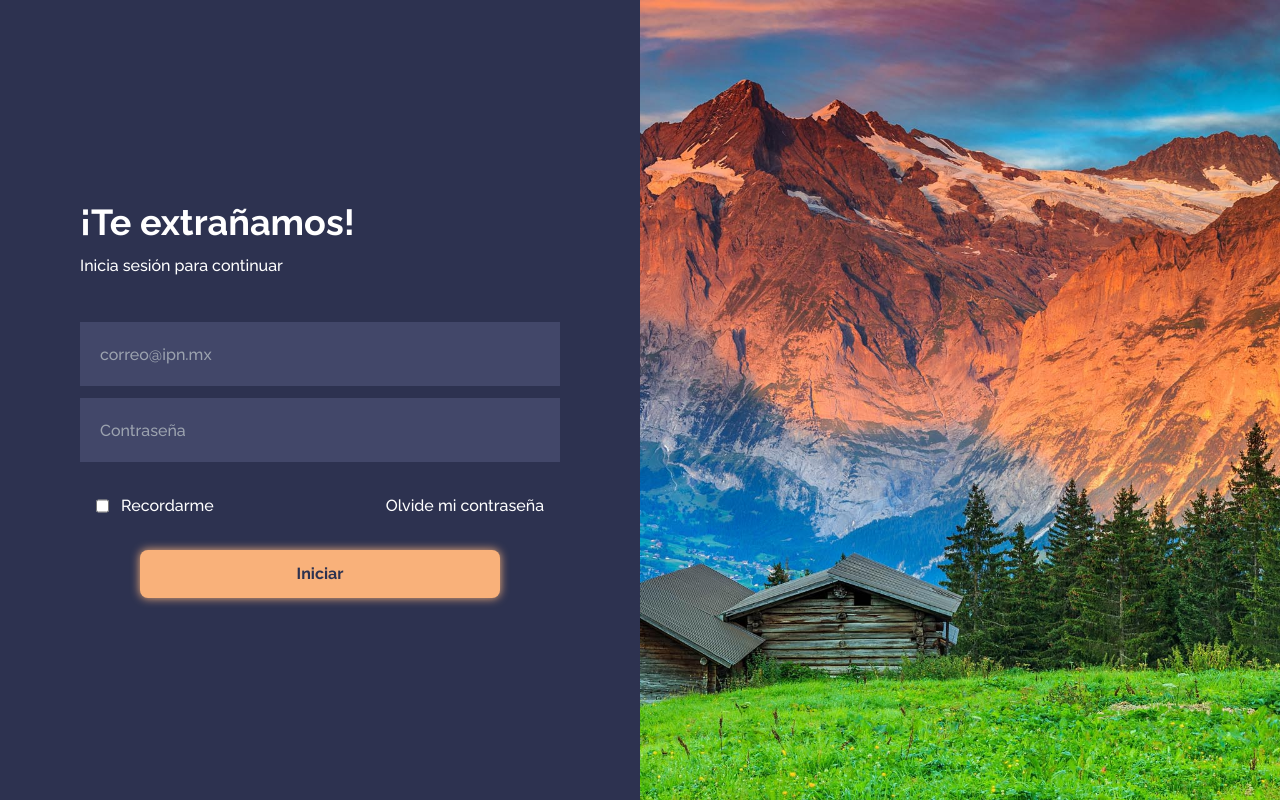
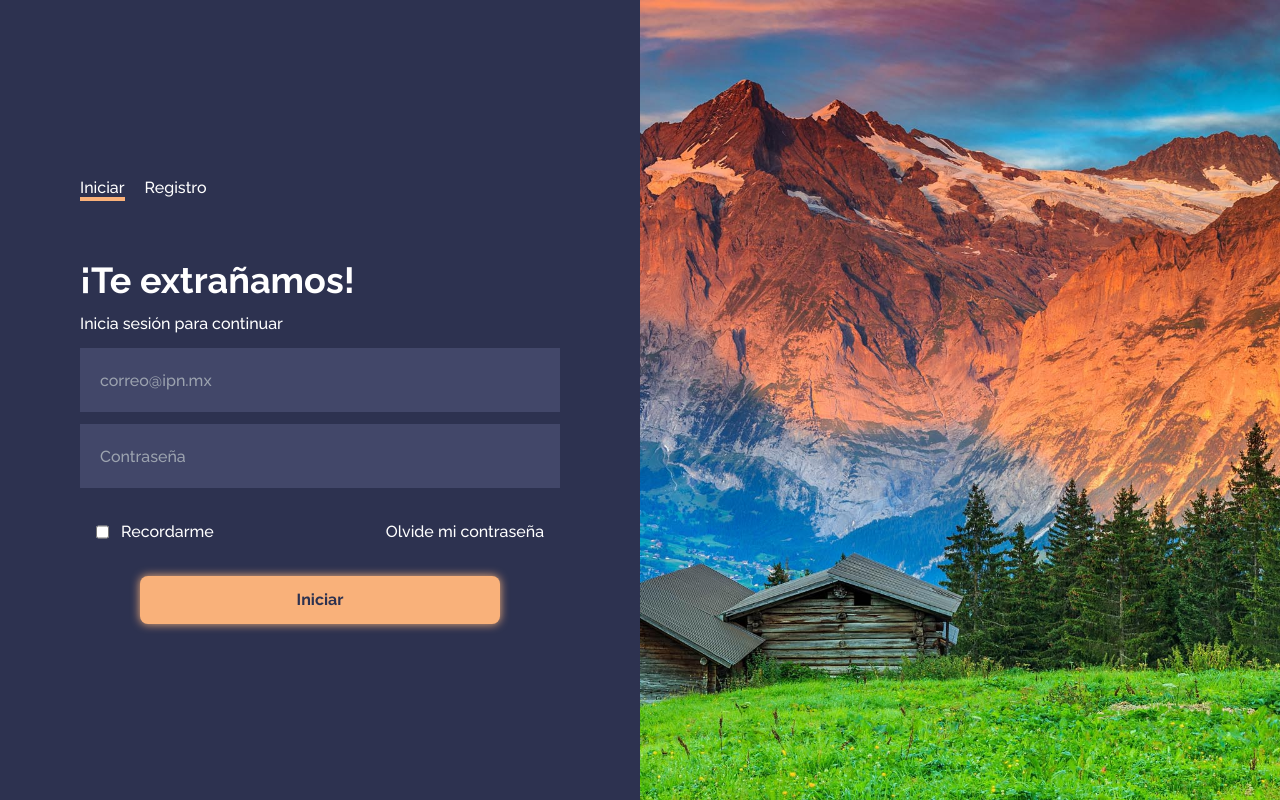
Before and after one commit to cris0501/library, a React (Vite) app: page /login in a window 1280 px wide. Built offline with nearby package versions, Linux system fonts and the light colour scheme.

Commit message:
View to register

```diff
--- a/index.html
+++ b/index.html
@@ -9,5 +9,14 @@
   <body class='w-[100vw] overflow-x-hidden'>
   <div id="root"></div>
   <script type="module" src="/src/main.jsx"></script>
+  <script type="text/javascript">
+    function setFullHeight() {
+      let vh = window.innerHeight * 0.01;
+      document.documentElement.style.setProperty('--vh', `${vh}px`);
+    }
+
+    window.addEventListener('load', setFullHeight);
+    window.addEventListener('resize', setFullHeight);
+  </script>
   </body>
 </html>
--- a/src/App.jsx
+++ b/src/App.jsx
@@ -4,6 +4,7 @@ import { Routes, Route, Link, useLocation } from 'react-router-dom';
 import Home from './views/Home'
 import View from './views/View'
 import Login from './views/Login'
+import Register from './views/Register'
 import Catalog from './views/Catalog';
 
 import './assets/styles/App.css'
@@ -13,12 +14,12 @@ const App = () => {
   const [isHidden, setIsHidden] = useState(false)
 
   useEffect(() => {
-    if (location.pathname === '/login') {
+    if ( ['/login', '/register'].includes(location.pathname) ) {
       setIsHidden(true);
     } else {
       setIsHidden(false);
     }
-    }, [location.pathname]);
+  }, [location.pathname]);
 
   return (
     <div>
@@ -36,6 +37,7 @@ const App = () => {
         <Route path="/catalog" element={<Catalog />} />
         <Route path="/view" element={<View />} />
         <Route path="/login" element={<Login />} />
+        <Route path="/register" element={<Register />} />
       </Routes>
     </div>
   );
--- a/src/views/Login.jsx
+++ b/src/views/Login.jsx
@@ -1,4 +1,5 @@
 import React from 'react'
+import { Link, useLocation } from 'react-router-dom';
 
 import '../assets/styles/Login.css'
 
@@ -6,6 +7,19 @@ const Login = () => {
   return (
     <div className='login'>
       <div className="container">
+        <div className="flex mb-12 space-x-5">
+          <Link to="/login">
+            <span className={`${ location.pathname == '/login' ? 'border-b-4 border-second' : ''}`}>
+              Iniciar
+            </span>
+          </Link>
+          <Link to="/register">
+            <span className={`${ location.pathname == '/register' ? 'border-b-4 border-second' : ''}`}>
+              Registro
+            </span>
+          </Link>
+        </div>
+
         <div className="flex flex-col space-y-3 mb-8">
           <p className='text-4xl font-bold'> ¡Te extrañamos! </p>
           <p className=''> Inicia sesión para continuar </p>
--- a/src/views/Register.jsx
+++ b/src/views/Register.jsx
@@ -1,30 +1,58 @@
-import React from 'react'
+import React, { useState, useEffect } from 'react';
+import { Link, useLocation } from 'react-router-dom';
 
 import '../assets/styles/Login.css'
 
 const Register = () => {
+  const location = useLocation()
+  const [isHidden, setIsHidden] = useState(false)
+
+  useEffect(() => {
+    if ( ['/login', '/register'].includes(location.pathname) ) {
+      setIsHidden(true);
+    } else {
+      setIsHidden(false);
+    }
+  }, [location.pathname]);
+
   return (
     <div className='login'>
       <div className="container">
+
+        <div className="flex mb-12 space-x-5">
+          <Link to="/login">
+            <span className={`${ location.pathname == '/login' ? 'border-b-4 border-second' : ''}`}>
+              Iniciar
+            </span>
+          </Link>
+          <Link to="/register">
+            <span className={`${ location.pathname == '/register' ? 'border-b-4 border-second' : ''}`}>
+              Registro
+            </span>
+          </Link>
+        </div>
+
         <div className="flex flex-col space-y-3 mb-8">
           <p className='text-4xl font-bold'> ¡Bienvenido! </p>
           <p className=''> Agradecemos mucho tus ganas de colaborar </p>
         </div>
 
-        <input type="text" placeholder='Nombre(s)' />
-        <input type="text" placeholder='Apellidos' />
+        <div className="flex flex-col md:flex-row justify-between w-full">
+          <input type="text" placeholder='Nombre(s)' />
+          <input type="text" placeholder='Apellidos' />
+        </div>
 
-        <input type="text" placeholder='' />
         <input type="email" placeholder='correo@ipn.mx' />
 
         <input type="password" placeholder='Contraseña' />
         <input type="password" placeholder='Repite tu contraseña' />
 
-        <button className=''> Registrarse </button>
+        <div className="flex justify-center pt-4">
+          <button className=''> Registrarse </button>
+        </div>
       </div>
 
-      <div className="bg">
-      </div>
+      <div className="bg"></div>
     </div>
   )
 }
```
Also changed, not shown: src/assets/styles/Login.css (line endings or trailing spaces), 2 other files (tests, documents, lock files or other folders).
